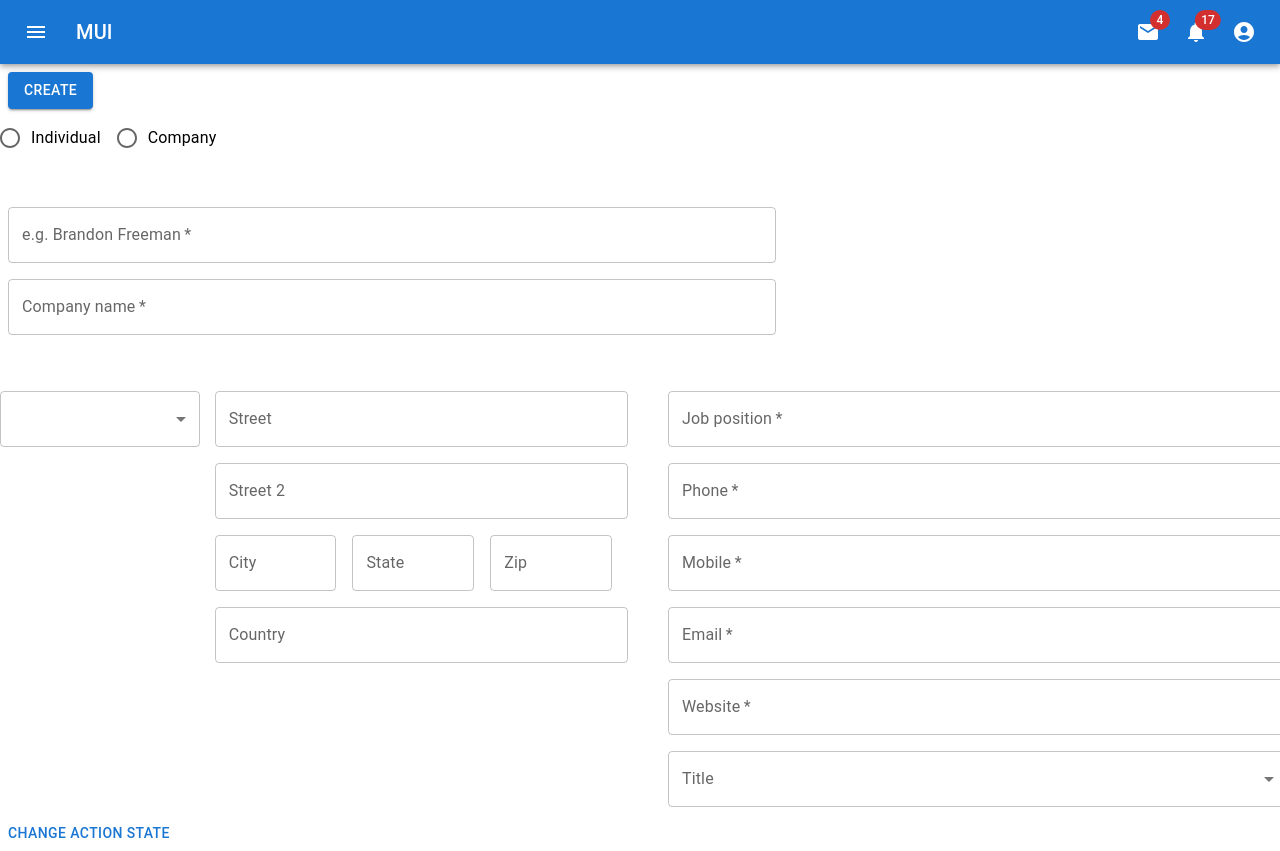
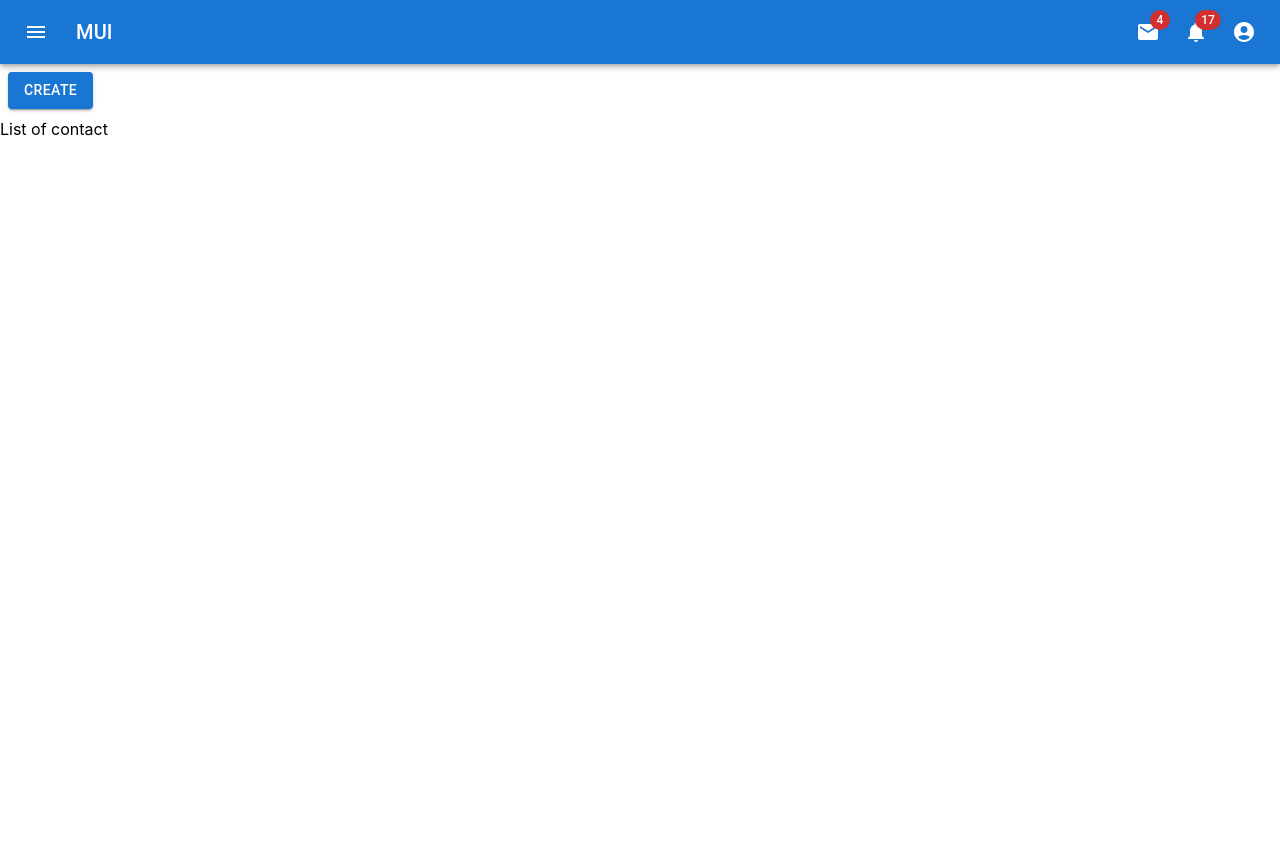
Before and after one commit to feno-tolojanahary/erp, a React (Create React App) app: page /contact in a window 1280 px wide. After the commit the page ends 800 px from the top, so only its background shows below. Built offline with nearby package versions, Linux system fonts and the light colour scheme.

Commit message:
React router base functionality

```diff
--- a/package.json
+++ b/package.json
@@ -18,6 +18,7 @@
     "react": "^18.1.0",
     "react-dom": "^18.1.0",
     "react-redux": "^8.0.2",
+    "react-router-dom": "^6.3.0",
     "react-scripts": "5.0.1",
     "typescript": "^4.6.4",
     "web-vitals": "^2.1.4"
--- a/src/App.tsx
+++ b/src/App.tsx
@@ -1,18 +1,32 @@
 import React from 'react';
+import {
+  BrowserRouter,
+  Routes,
+  Route,
+} from "react-router-dom";
 import Header from './layout/Header'
-import Contact from './pages/contact';
+import Contacts from './pages/contact/Contacts';
+import CreateContact from './pages/contact/CreateContact';
 import NavBar from './layout/NavBar';
 
 const App = () => {
 
   return (
-    <>
+    <BrowserRouter>
       <Header></Header>
 
       <NavBar/>
-
-      <Contact/>
-    </>
+      <Routes>
+        {/* <Route path="/" element={<Contacts/>}>
+          <Route path="contact" element={<CreateContact/>} >
+            <Route path="create" element={<CreateContact/>} />
+          </Route>
+        </Route> */}
+        <Route path="/" element={<Contacts/>} />
+        <Route path="contact" element={<Contacts/>} />
+        <Route path="contact/create" element={<CreateContact/>} />
+      </Routes>
+    </BrowserRouter>
   );
 }
 
--- a/src/layout/NavBar.tsx
+++ b/src/layout/NavBar.tsx
@@ -2,11 +2,19 @@ import React from 'react';
 import {
     Button
 } from '@mui/material';
+import { useNavigate } from 'react-router-dom';
 
 const NavBar = () => {
+    const navigate = useNavigate();
     return (
         <div className='w-full m-2 flex justify-items-end'>
-            <Button className="flex" variant="contained">Create</Button>
+            <Button
+                className="flex"
+                variant="contained"
+                onClick={() => navigate('/contact/create')}
+                >
+                    Create
+                </Button>
         </div>
     )
 }
--- /dev/null
+++ b/src/pages/contact/Contacts.tsx
@@ -0,0 +1,9 @@
+import React from 'react';
+
+export default function Contacts() {
+    return (
+        <div>
+            <h1>List of contact</h1>
+        </div>
+    )
+}
```
Also changed, not shown: 2 other files (tests, documents, lock files or other folders).
